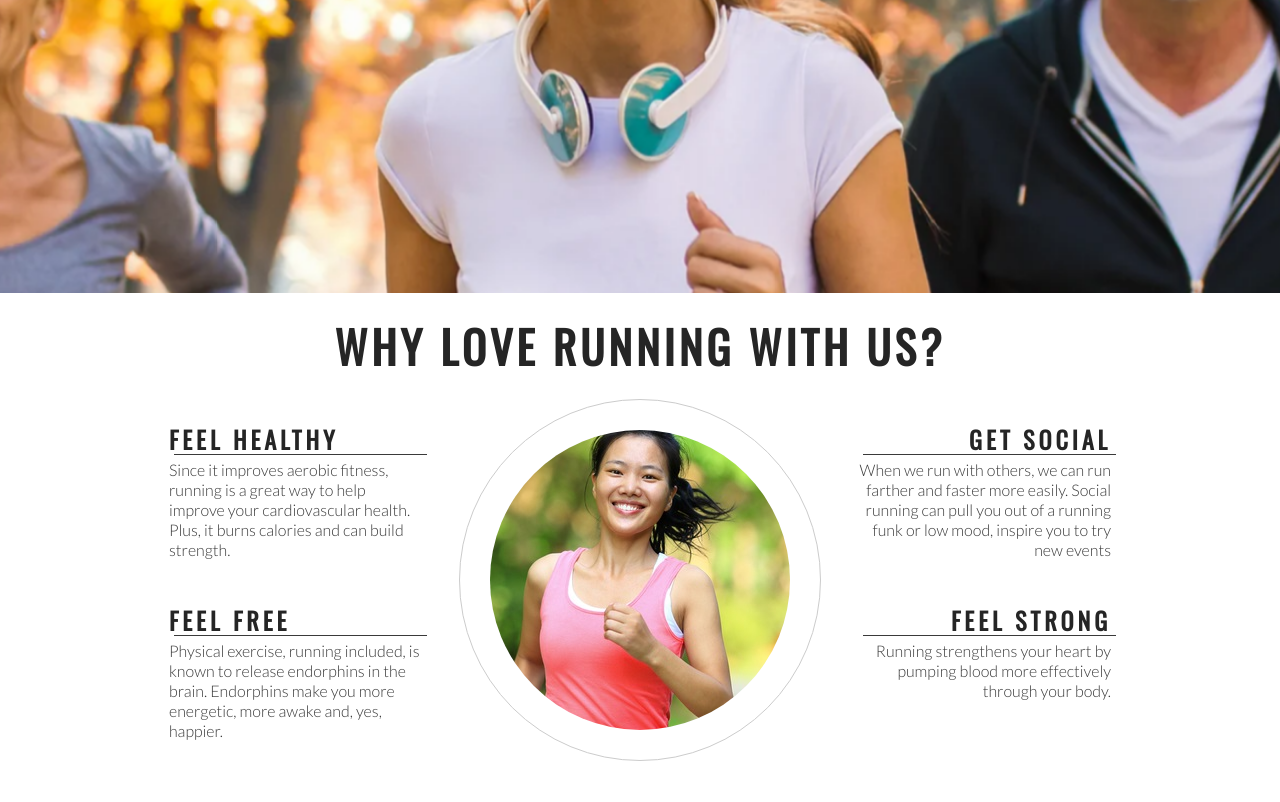
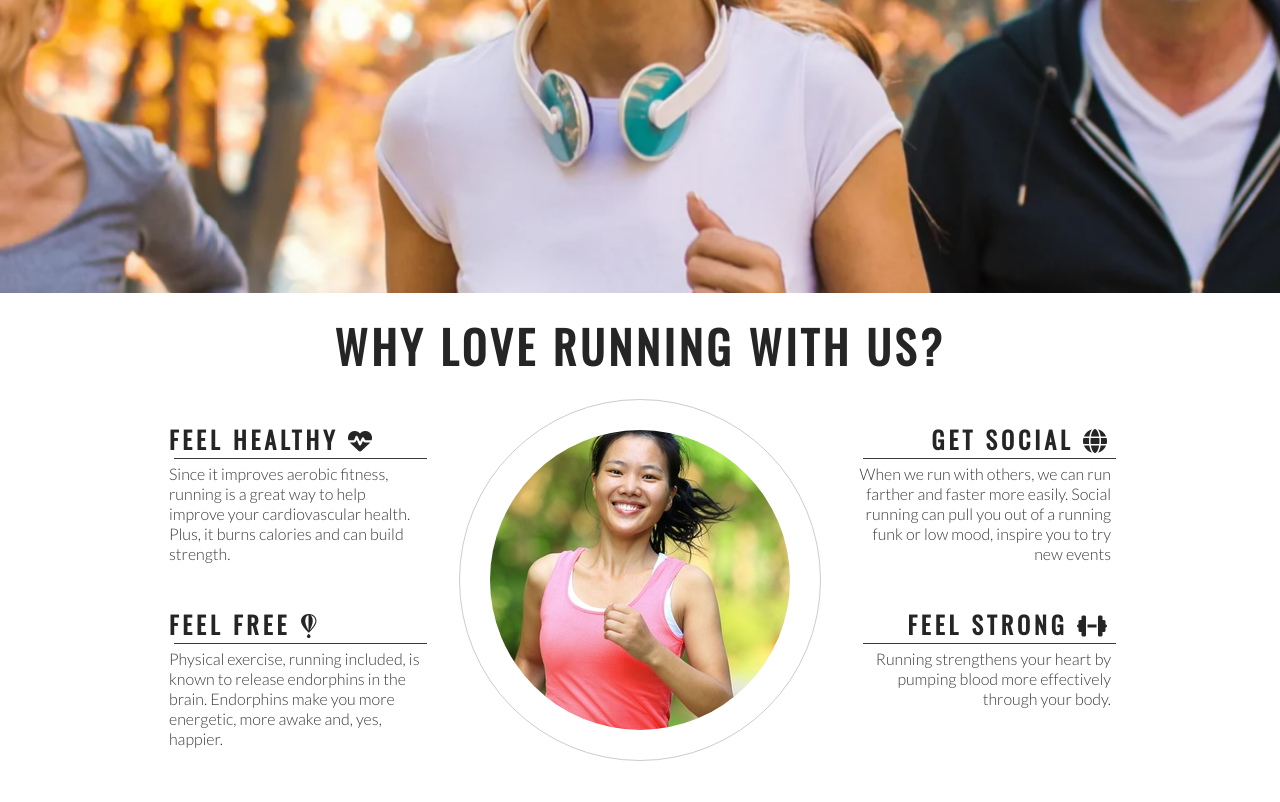
Before and after one commit to donald-macritchie/love-running, a plain HTML site: page index.html in a window 1280 px wide. Shown: the part 382-1184 px from the top of the page. Drawn offline with nearby package versions, Linux system fonts and the light colour scheme.

Commit message:
add font awesome icons to club ethos section

```diff
--- a/index.html
+++ b/index.html
@@ -36,14 +36,14 @@
         <h2 id="welcome">Why Love Running With US?</h2>
         <div id="left-about">
             <div class="left-about-heading">
-                <h2>Feel Healthy</h2>
+                <h2>Feel Healthy <i class="fa-solid fa-heart-pulse"></i></h2>
                 <hr>
                 <p>
                     Since it improves aerobic fitness, running is a great way to help improve your cardiovascular health. Plus, it burns calories and can build strength.
                 </p>
             </div>
             <div class="left-about-heading">
-                <h2>Feel Free</h2>
+                <h2>Feel Free <i class="fa-brands fa-fly"></i></h2>
                 <hr>
                 <p>
                     Physical exercise, running included, is known to release endorphins in the brain. Endorphins make you more energetic, more awake and, yes, happier.
@@ -52,14 +52,14 @@
         </div>
         <div id="right-about">
             <div class="right-about-heading">
-                <h2>Get Social</h2>
+                <h2>Get Social <i class="fa-solid fa-globe"></i></h2>
                 <hr>
                 <p>
                     When we run with others, we can run farther and faster more easily. Social running can pull you out of a running funk or low mood, inspire you to try new events
                 </p>
             </div>
             <div class="right-about-heading">
-                <h2>Feel Strong</h2>
+                <h2>Feel Strong <i class="fa-solid fa-dumbbell"></i></h2>
                 <hr>
                 <p>
                     Running strengthens your heart by pumping blood more effectively through your body.
@@ -80,5 +80,9 @@
     <footer>
         socail links here
     </footer>
+
+
+    <!-- font awesome script-->
+    <script src="https://kit.fontawesome.com/7771b7a700.js" crossorigin="anonymous"></script>
 </body>
 </html>
```
